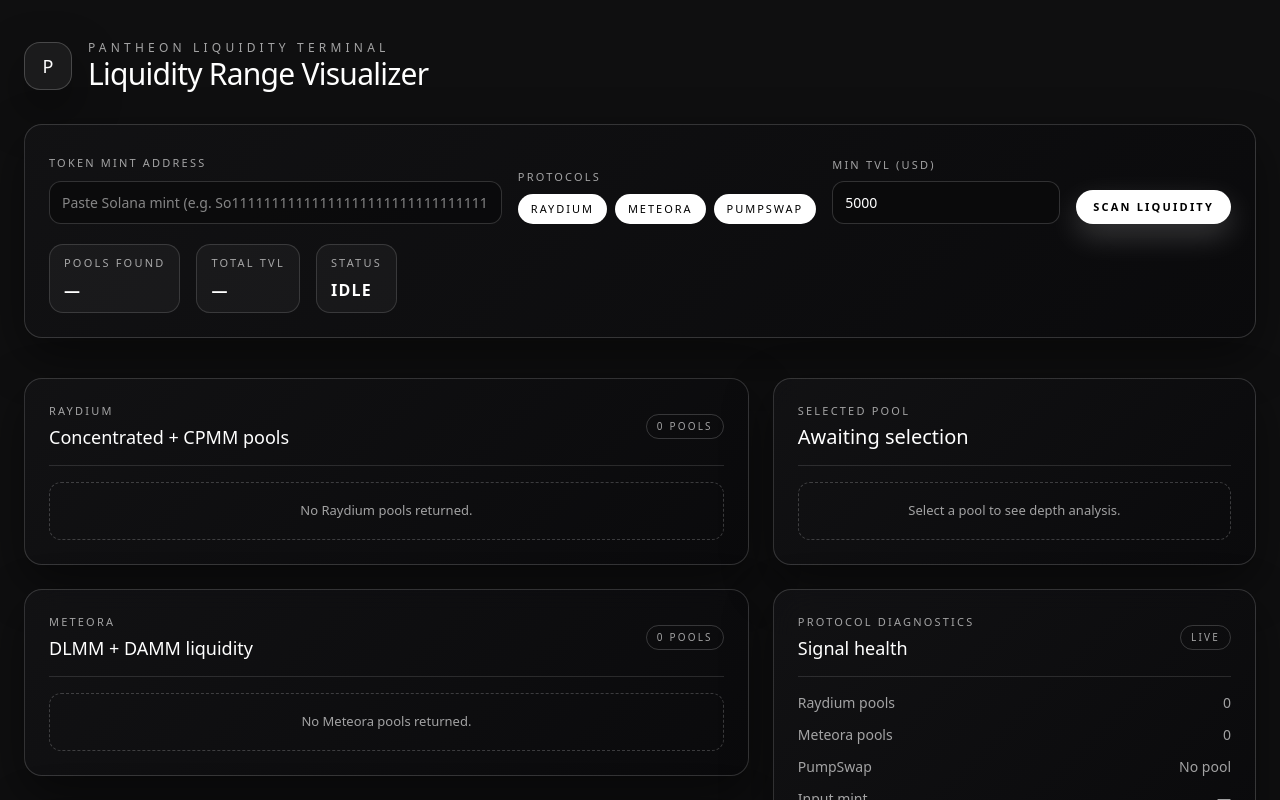
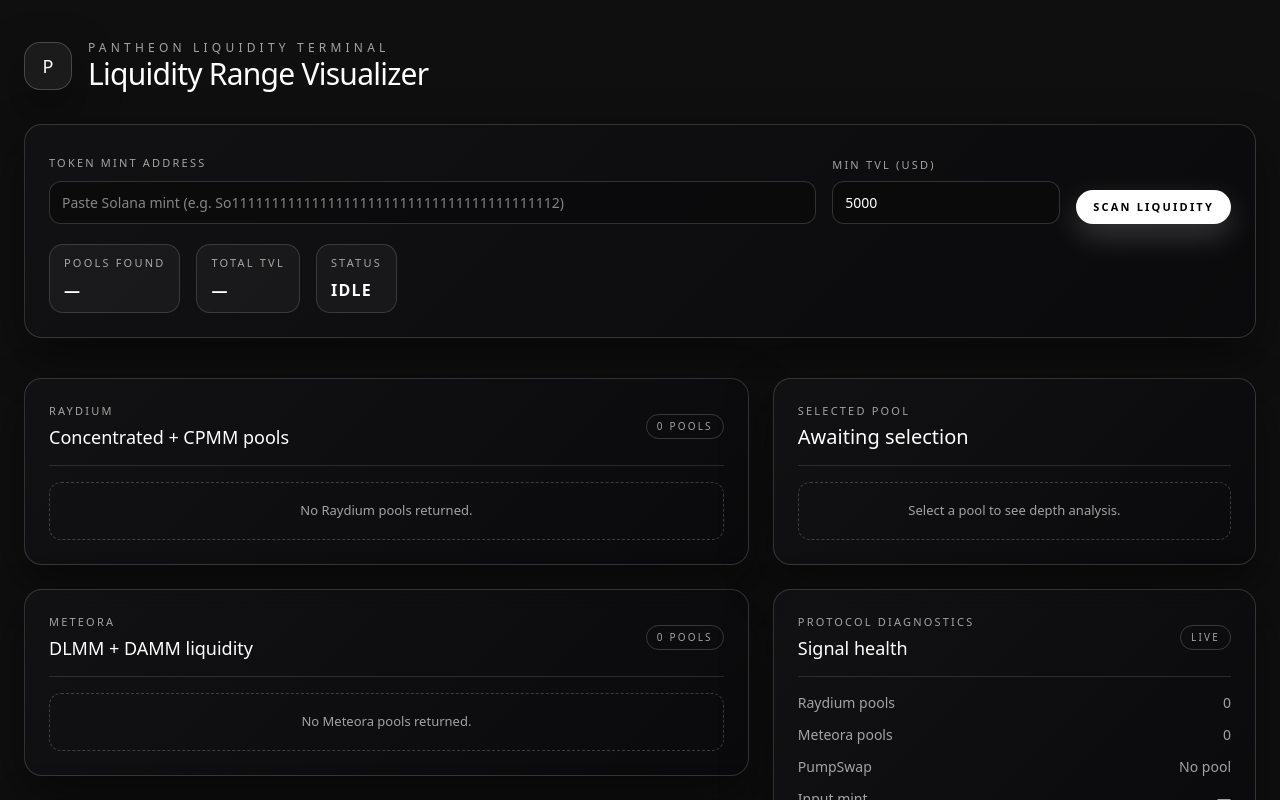
Before and after one commit to runetoshi21/PantheonAI, a Next.js app: page /terminal in a window 1280 px wide. Shown: the top 800 px of the page. Built offline with nearby package versions, Linux system fonts and the light colour scheme.

Commit message:
ui: remove protocol filter buttons

```diff
--- a/src/app/components/liquidity/LiquidityForm.tsx
+++ b/src/app/components/liquidity/LiquidityForm.tsx
@@ -1,25 +1,19 @@
 import type { FormEvent } from "react";
-import { protocolMeta } from "../../lib/liquidity/config";
-import type { Protocol } from "../../lib/liquidity/types";
 
 type LiquidityFormProps = {
   mintInput: string;
-  protocols: Record<Protocol, boolean>;
   minTvlUsd: string;
   loading: boolean;
   onMintChange: (value: string) => void;
-  onToggleProtocol: (protocol: Protocol) => void;
   onMinTvlUsdChange: (value: string) => void;
   onSubmit: (event: FormEvent<HTMLFormElement>) => void;
 };
 
 export function LiquidityForm({
   mintInput,
-  protocols,
   minTvlUsd,
   loading,
   onMintChange,
-  onToggleProtocol,
   onMinTvlUsdChange,
   onSubmit,
 }: LiquidityFormProps) {
@@ -35,21 +29,6 @@
         />
       </div>
       <div className="grid gap-2">
-        <span className="label">Protocols</span>
-        <div className="flex flex-wrap gap-2">
-          {(Object.keys(protocolMeta) as Protocol[]).map((protocol) => (
-            <button
-              type="button"
-              key={protocol}
-              className={`toggle ${protocols[protocol] ? "active" : ""}`}
-              onClick={() => onToggleProtocol(protocol)}
-            >
-              {protocolMeta[protocol].label}
-            </button>
-          ))}
-        </div>
-      </div>
-      <div className="grid gap-2">
         <span className="label">Min TVL (USD)</span>
         <input
           className="input"
--- a/src/app/terminal/page.tsx
+++ b/src/app/terminal/page.tsx
@@ -26,7 +26,7 @@
     protocolErrors,
     pumpswapNotFound,
   } = derived;
-  const { setMintInput, toggleProtocol, setMinTvlUsd, selectPool, handleSubmit } = actions;
+  const { setMintInput, setMinTvlUsd, selectPool, handleSubmit } = actions;
 
   return (
     <div className="terminal-shell">
@@ -36,11 +36,9 @@
         <section className="panel mt-8 p-6">
           <LiquidityForm
             mintInput={mintInput}
-            protocols={protocols}
             minTvlUsd={minTvlUsd}
             loading={loading}
             onMintChange={setMintInput}
-            onToggleProtocol={toggleProtocol}
             onMinTvlUsdChange={setMinTvlUsd}
             onSubmit={handleSubmit}
           />
```
